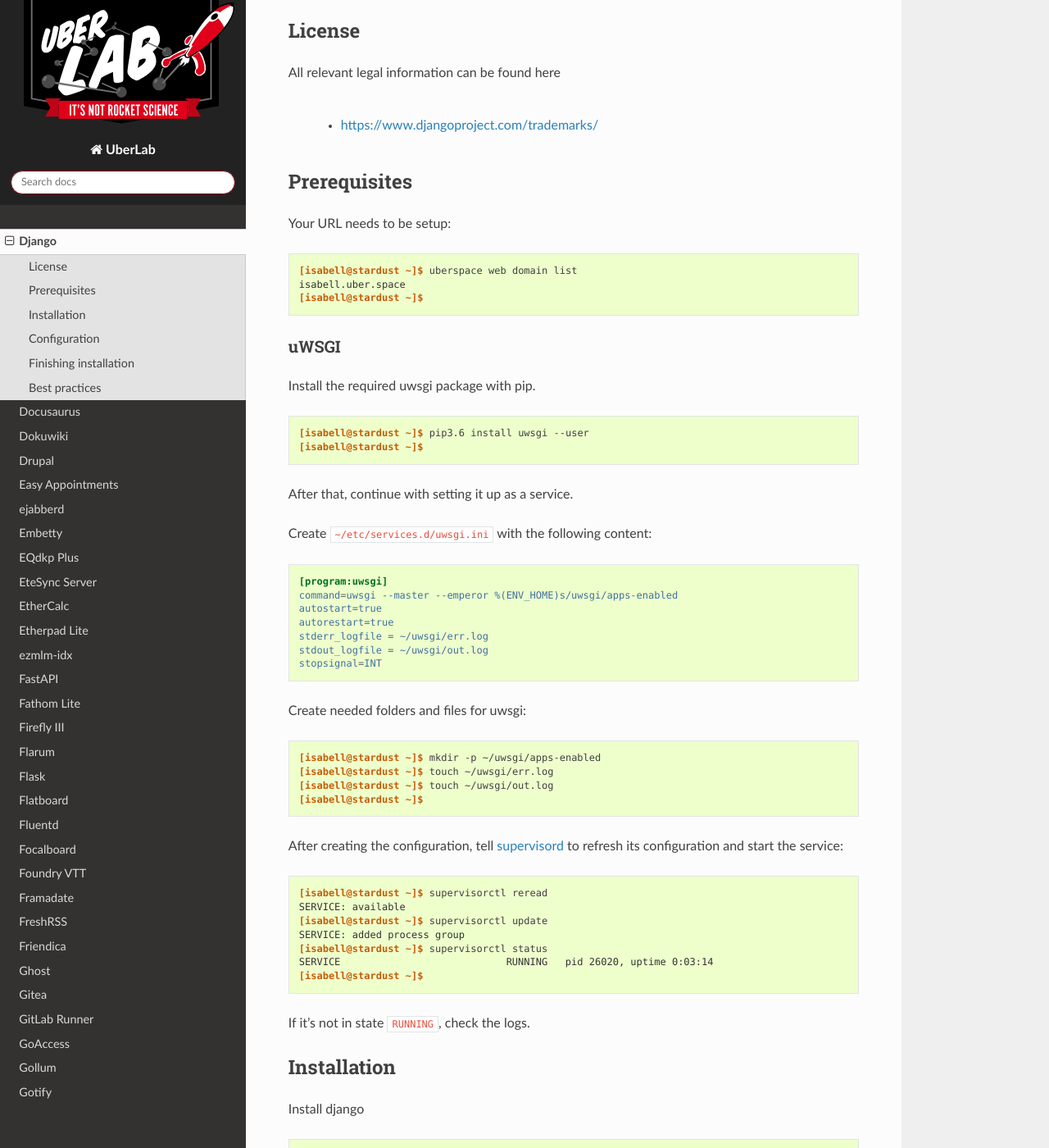
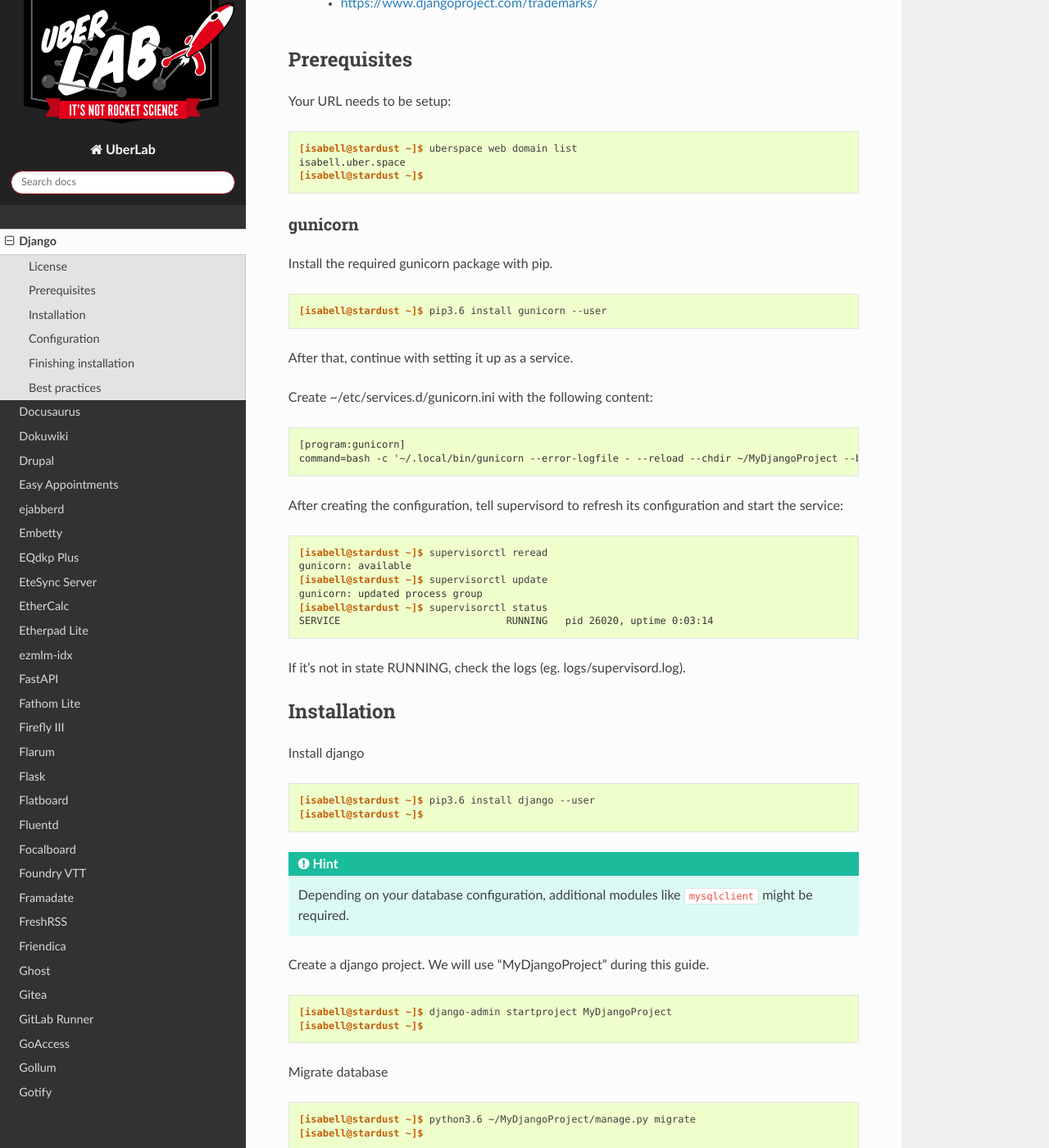
Before and after one commit to Uberspace/lab, a Sphinx documentation site: the page built from source/guide_django.rst, in a window 1280 px wide and 1400 px high, scrolled down 1299 px. Shown: the whole window at 82% size. Built offline with Sphinx 7.4.7 and the Read the Docs theme 2.0.0, drawn with Linux system fonts in a browser that asks for light colours; some of the changed text lies outside the part shown.

Commit message:
replace uwsgi with gunicorn
because of https://github.com/Uberspace/lab/issues/1297

```diff
--- a/source/guide_django.rst
+++ b/source/guide_django.rst
@@ -16,12 +16,6 @@
 ##########
 
 .. tag_list::
-
-.. error::
-
-  This guide seems to be **broken** for the current versions of Django, we would be
-  happy if you want to work on a solution and create a Pull Request.
-  See also the related issue: https://github.com/Uberspace/lab/issues/1297
 
 Django_ is a high-level Python Web framework that encourages rapid development and clean, pragmatic design. Built by experienced developers, it takes care of much of the hassle of Web development, so you can focus on writing your app without needing to reinvent the wheel. It’s free and open source.
 
@@ -49,10 +43,36 @@
  isabell.uber.space
  [isabell@stardust ~]$
 
-uWSGI
+gunicorn
 -----
 
-.. include:: includes/install-uwsgi.rst
+Install the required gunicorn package with pip.
+
+::
+
+  [isabell@stardust ~]$ pip3.6 install gunicorn --user
+
+After that, continue with setting it up as a service.
+
+Create ~/etc/services.d/gunicorn.ini with the following content:
+
+::
+
+  [program:gunicorn]
+  command=bash -c '~/.local/bin/gunicorn --error-logfile - --reload --chdir ~/MyDjangoProject --bind 0.0.0.0:8000   MyDjangoProject.wsgi:application'
+
+After creating the configuration, tell supervisord to refresh its configuration and start the service:
+
+::
+
+  [isabell@stardust ~]$ supervisorctl reread
+  gunicorn: available
+  [isabell@stardust ~]$ supervisorctl update
+  gunicorn: updated process group
+  [isabell@stardust ~]$ supervisorctl status
+  SERVICE                            RUNNING   pid 26020, uptime 0:03:14
+
+If it’s not in state RUNNING, check the logs (eg. logs/supervisord.log).
 
 Installation
 ============
```
